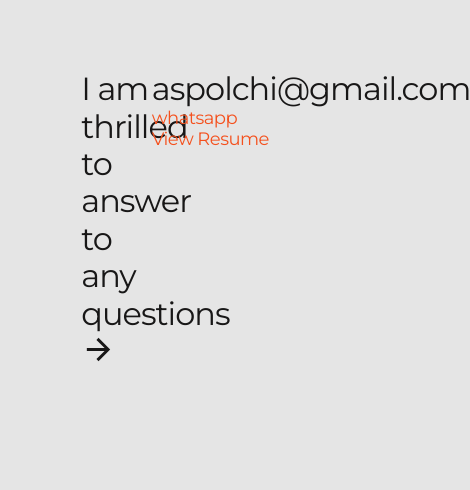
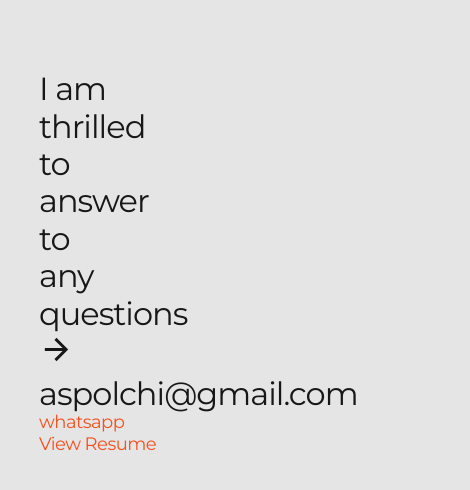
Before and after one commit to aspolchi2/FigmaPorfolio, a React (Create React App) app: page / in a window 390 px wide. Shown: the part 5069-5559 px from the top of the page, 470 px wide, since content can reach past the window. Built offline with nearby package versions, Linux system fonts and the light colour scheme.

Commit message:
Update contact.scss

```diff
--- a/src/components/sass/contact.scss
+++ b/src/components/sass/contact.scss
@@ -38,3 +38,44 @@
     }
   }
 }
+@media screen and (max-width: 1000px){
+  .contactMe {
+    width: 80%;
+    margin: auto;
+    margin-bottom: 3rem;
+    display: flex;
+    flex-direction: column;
+    justify-content: space-between;
+    &__text {
+      width: 18.072916666666668vw;
+      p {
+        font-style: normal;
+        font-weight: 400;
+        font-size: 32px;
+        line-height: 117%;
+        letter-spacing: -0.03em;
+      }
+    }
+    &__contact {
+      display: flex;
+      flex-direction: column;
+      p {
+        font-style: normal;
+        font-weight: 400;
+        font-size: 32px;
+        line-height: 117%;
+        letter-spacing: -0.03em;
+        color: #181717;
+      }
+      a {
+        font-weight: 400;
+        font-size: 18px;
+        line-height: 121.5%;
+        /* identical to box height, or 22px */
+
+        letter-spacing: -0.03em;
+        color: $primary;
+      }
+    }
+  }
+}
```
